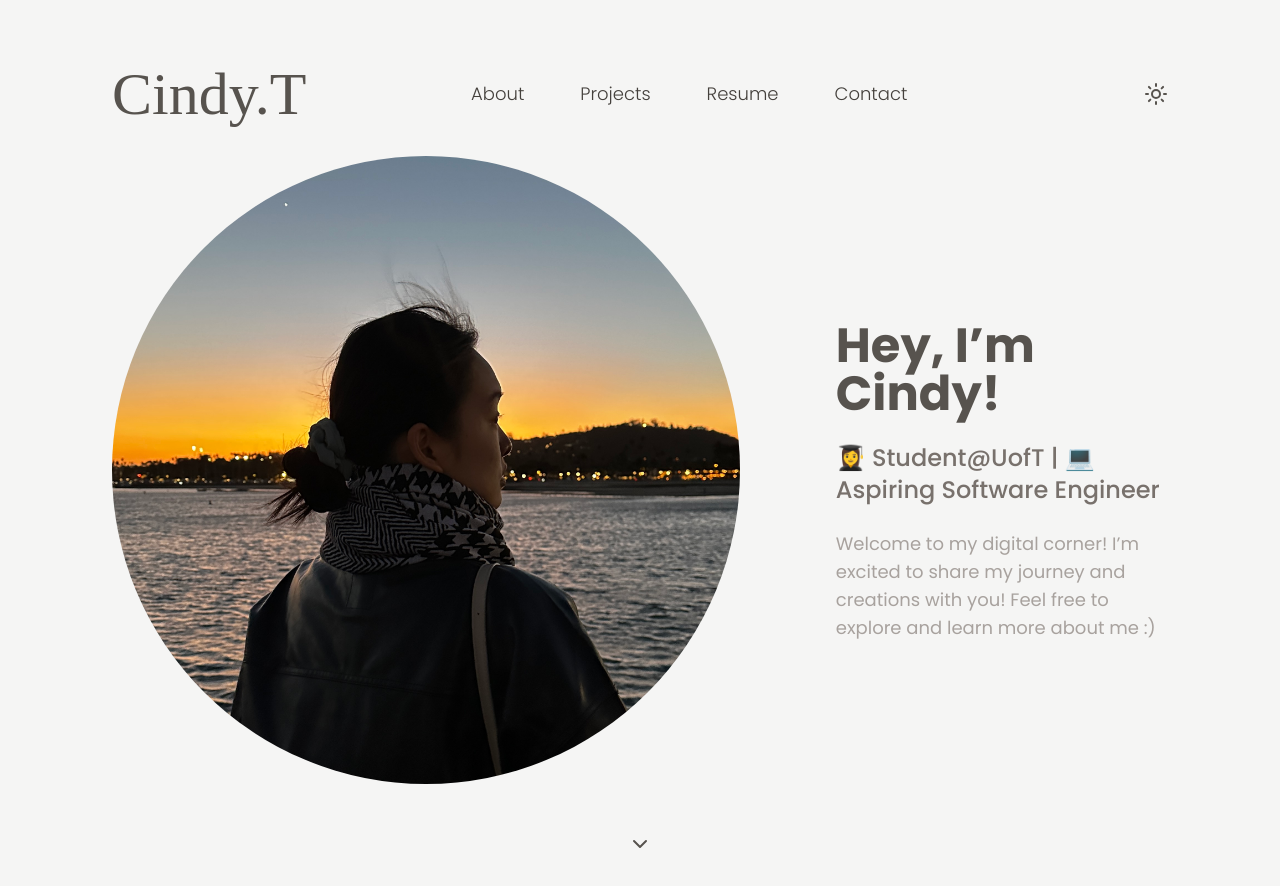
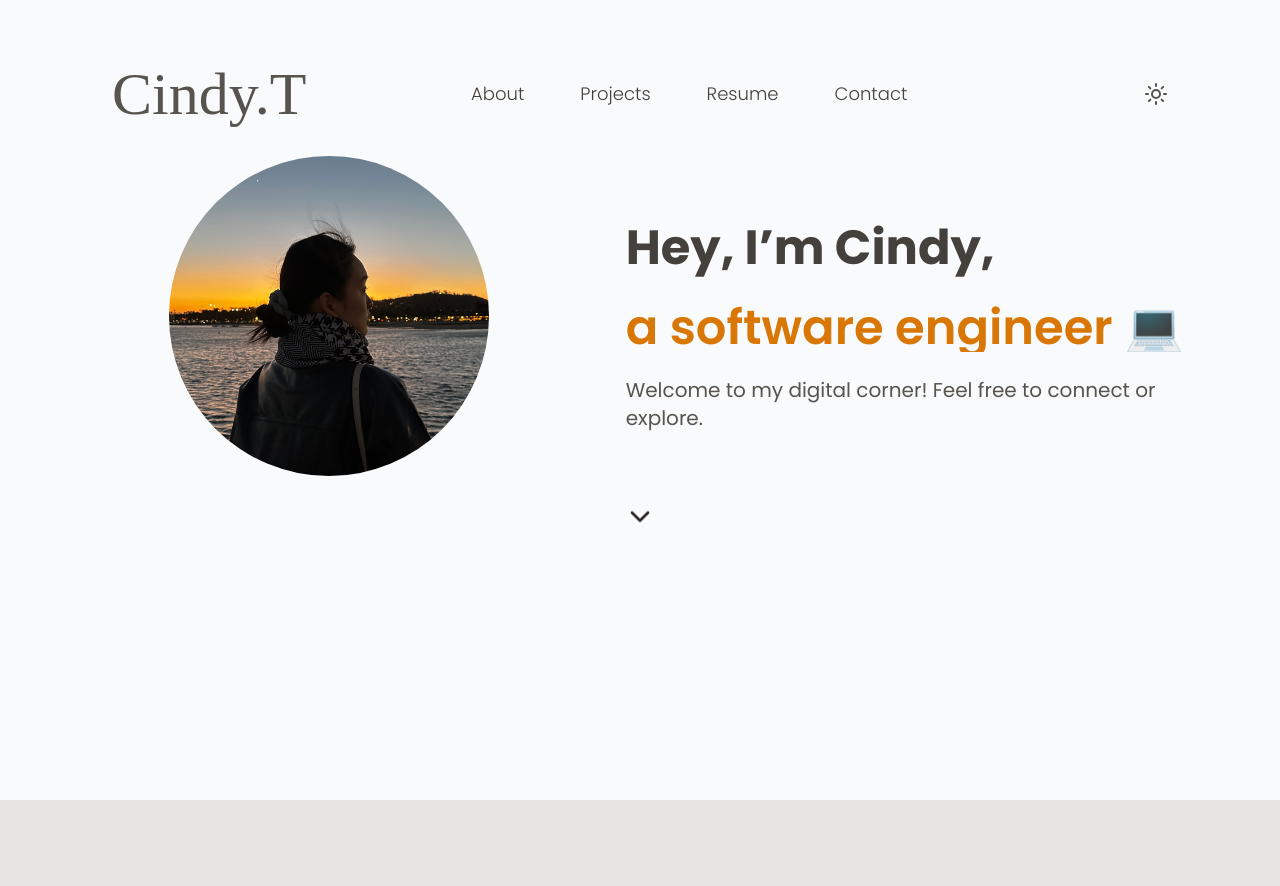
Before and after one commit to xinyue296/personal_website, a Next.js app: page / in a window 1280 px wide. Shown: the top 886 px of the page. After the commit the page ends 800 px from the top, so only its background shows below. Built offline with nearby package versions, Linux system fonts and the light colour scheme; a web font is replaced by a local one.

Commit message:
feat: add rolling text to homepage, amend slogan and spacing

```diff
--- a/src/app/home/page.tsx
+++ b/src/app/home/page.tsx
@@ -2,6 +2,7 @@
 import Image from "next/image";
 import type { Metadata } from "next";
 import { ChevronDown } from "lucide-react";
+import RollingText from "@/components/RollingText";
 
 // export const metadata: Metadata = {
 //   title: "Home",
@@ -10,38 +11,39 @@ import { ChevronDown } from "lucide-react";
 const Home = () => {
   return (
     <div className="content-center h-full flex flex-col">
-      <main className="w-full h-3/4 lg:h-full flex flex-col lg:flex-row items-center justify-around lg:justify-between">
+      <div className="w-full h-3/4 lg:h-full flex flex-col lg:flex-row items-center justify-around lg:justify-between">
         {/* Photo Section */}
-        <div className="lg:w-auto mx-12">
+        <div className="w-full flex justify-center mx-8 md:mx-12 lg:mx-16">
           <Image
             src="/(assets)/cindy_profile_1.jpg"
             alt="Picture of Cindy"
-            width={300}
-            height={300}
+            width={200}  // Default size for small screens
+            height={200} // Default size for small screens
             quality={100}
-            className="hover:scale-105 duration-200 rounded-full w-full"
+            className="hover:scale-105 duration-200 rounded-full w-64 lg:w-80" // Responsive width
           />
         </div>
 
+
         {/* Text Section */}
-        <div className="w-auto text-left flex-col mx-12 hover:scale-105 duration-200">
-          <h1 className="text-4xl lg:text-5xl text-stone-600 dark:text-stone-300 font-bold mt-4 md:mt-6">
-            Hey, I’m Cindy!
+        <div className="w-full text-center lg:text-left hover:scale-105 duration-200 mx-8">
+          <h1 className="text-4xl md:text-5xl 2xl:text-6xl font-bold text-stone-700 dark:text-stone-300 mt-4 md:mt-6">
+            Hey, I’m Cindy,
           </h1>
-          <p className="text-lg lg:text-2xl text-stone-500 dark:text-stone-400 font-medium mt-2 md:mt-6">
-            👩‍🎓 Student@UofT | 💻 Aspiring Software Engineer
-            {/* | 🍲 Foodie | 📸 Photography | 🎶 Music */}
-          </p>
-          <p className="text-base lg:text-lg text-stone-400 dark:text-stone-500 mt-6">
-            Welcome to my digital corner! I’m excited to share my journey and
-            creations with you! Feel free to explore and learn more about me :)
+          {/* Rolling text */}
+          <div className="text-4xl md:text-5xl 2xl:text-6xl text-stone-500 dark:text-stone-400 mt-1 md:mt-2">
+            <RollingText />
+          </div>
+          <p className="text-lg lg:text-xl text-stone-600 dark:text-stone-500 mt-6">
+            Welcome to my digital corner!
+            <br className="block md:hidden" /> Feel free to connect or explore.
           </p>
         </div>
-      </main>
+      </div>
       {/* Scroll down icon */}
-      <div className="flex flex-col items-center justify-around lg:my-12">
+      <div className="flex flex-col items-center justify-center w-full my-8">
         <button onClick={() => {}}>
-          <ChevronDown />
+          <ChevronDown className="h-8 w-8 text-stone-800 dark:text-stone-300 animate-[bounce_3s_ease-in-out_infinite]" />
         </button>
       </div>
     </div>
--- a/src/app/layoutWrapper.tsx
+++ b/src/app/layoutWrapper.tsx
@@ -1,11 +1,11 @@
 "use client";
 import React from "react";
-import Navbar from "./(components)/Navbar";
+import Navbar from "../components/Navbar";
 
 const LayoutWrapper = ({ children }: { children: React.ReactNode }) => {
   return (
     <div
-      className={`flex flex-row bg-stone-100 dark:bg-stone-800 text-stone-600 dark:text-stone-200 min-h-screen`}
+      className={`flex flex-row bg-gray-50 dark:bg-stone-900 min-h-screen`}
     >
       <main className={`flex flex-col w-full px-12 md:px-16 min-h-screen`}>
         <Navbar />
--- a/src/app/page.tsx
+++ b/src/app/page.tsx
@@ -2,9 +2,6 @@ import Home from "@/app/home/page";
 
 export default function App() {
   return (
-    // <main className="flex min-h-screen flex-row items-center justify-between p-24">
-    //   <p className="font-['La_Belle_Aurore'] text-6xl">Cindy.T</p>
-    // </main>
     <main>
       <Home />
     </main>
--- /dev/null
+++ b/src/components/RollingText.tsx
@@ -0,0 +1,41 @@
+import { motion } from "framer-motion";
+import { useState, useEffect } from "react";
+
+const RollingText = () => {
+  const phrases = [
+    "an enthusiastic learner 🤔",
+    "a software engineer 💻",
+    "a curious explorer 🔍",
+    "a UX enthusiast 🎨",
+    "a problem solver 💡",
+    "a team player 🤝",
+    "a cat person 🐱",
+  ];
+
+  const [index, setIndex] = useState(0);
+
+  useEffect(() => {
+    const interval = setInterval(() => {
+      setIndex((prevIndex) => (prevIndex + 1) % phrases.length);
+    }, 3000); // 3000: change phrase every 3 seconds
+
+    return () => clearInterval(interval);
+  }, [phrases.length]);
+
+  return (
+    <div className="overflow-hidden whitespace-nowrap">
+      <motion.p
+        key={index}
+        initial={{ opacity: 0, y: 10 }}
+        animate={{ opacity: 1, y: 0 }}
+        exit={{ opacity: 0, y: -10 }}
+        transition={{ duration: 0.75 }}
+        className="text-amber-600 dark:text-orange-400 font-semibold mt-6"
+      >
+        {phrases[index]}
+      </motion.p>
+    </div>
+  );
+};
+
+export default RollingText;
--- a/tailwind.config.ts
+++ b/tailwind.config.ts
@@ -11,12 +11,7 @@ const config: Config = {
     extend: {
       fontFamily:{
         "poppins": ["Poppins", "sans-serif"]
-      },
-      backgroundImage: {
-        "gradient-radial": "radial-gradient(var(--tw-gradient-stops))",
-        "gradient-conic":
-          "conic-gradient(from 180deg at 50% 50%, var(--tw-gradient-stops))",
-      },
+      }
     },
   },
   plugins: []
```
Also changed, not shown: src/components/Navbar.tsx (renamed from src/app/(components)/Navbar/index.tsx, +13 -5 lines), src/components/ThemeSwitch.tsx (renamed from src/app/(components)/ThemeSwitch/index.tsx).
